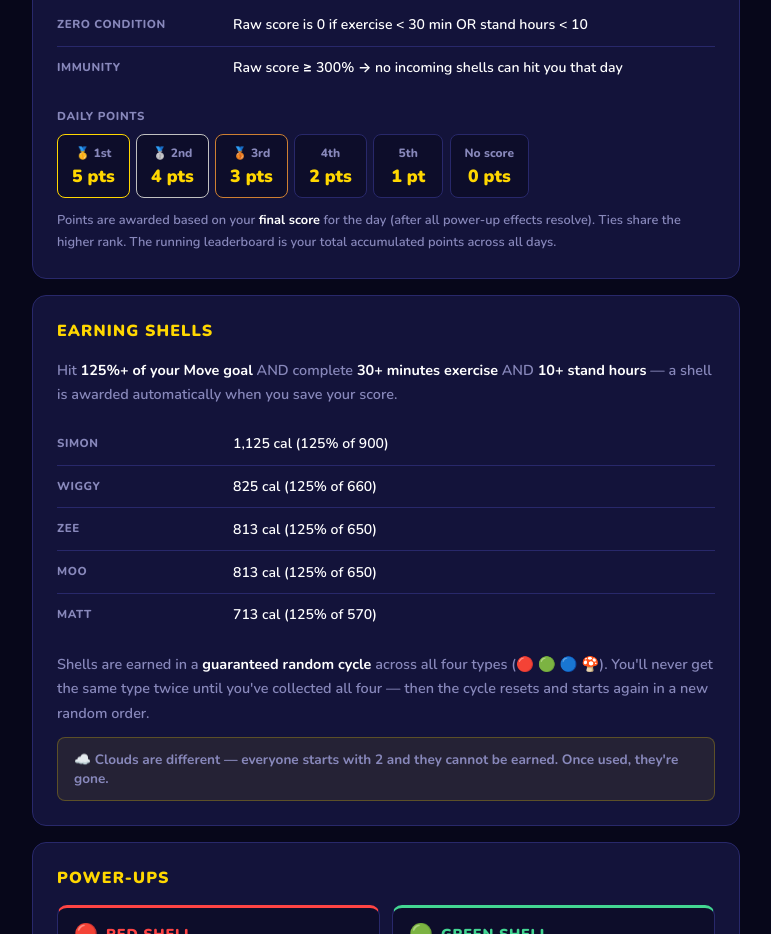
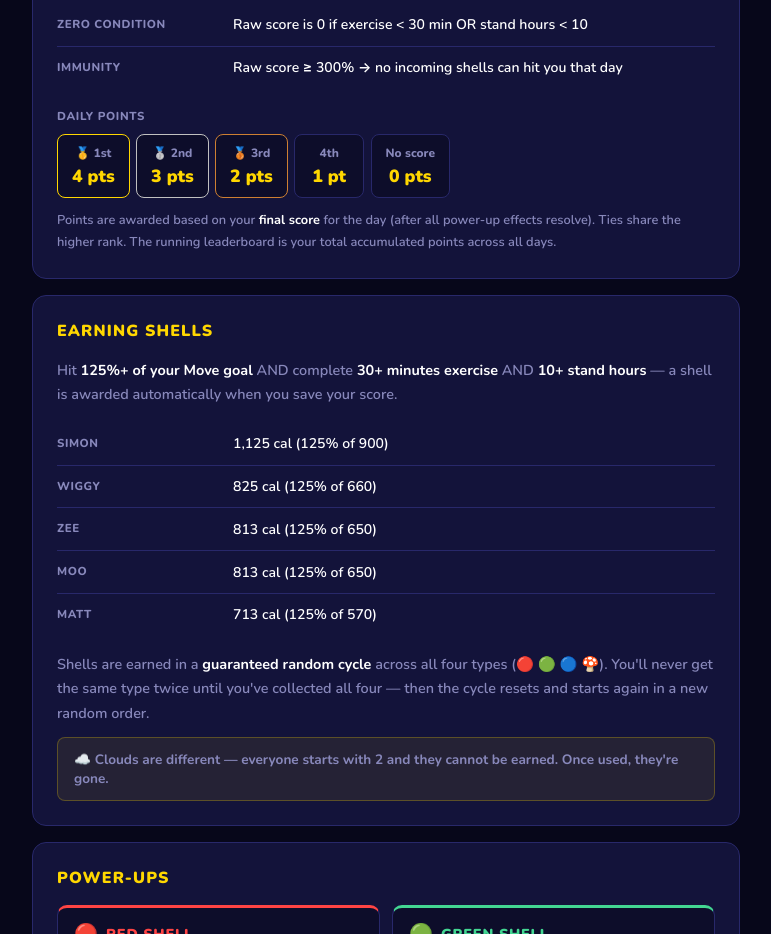
Before and after one commit to simonjamesgreen/rings-club, a React (Vite) app: page /rules in a window 1280 px wide. Shown: the part 820-1754 px from the top of the page, without its empty margins (254-1025 px from the left). Built offline with nearby package versions, Linux system fonts and the light colour scheme.

Commit message:
tweak: points scale 4-3-2-1 for 4 players

```diff
--- a/src/pages/Rules.jsx
+++ b/src/pages/Rules.jsx
@@ -60,11 +60,10 @@ export default function Rules() {
         <div className="rules-points-table">
           <p className="rules-examples-title" style={{ marginTop: '1.25rem', marginBottom: '0.6rem' }}>Daily points</p>
           <div className="points-grid">
-            <div className="points-row rank-1"><span className="points-rank">🥇 1st</span><span className="points-val">5 pts</span></div>
-            <div className="points-row rank-2"><span className="points-rank">🥈 2nd</span><span className="points-val">4 pts</span></div>
-            <div className="points-row rank-3"><span className="points-rank">🥉 3rd</span><span className="points-val">3 pts</span></div>
-            <div className="points-row"><span className="points-rank">4th</span><span className="points-val">2 pts</span></div>
-            <div className="points-row"><span className="points-rank">5th</span><span className="points-val">1 pt</span></div>
+            <div className="points-row rank-1"><span className="points-rank">🥇 1st</span><span className="points-val">4 pts</span></div>
+            <div className="points-row rank-2"><span className="points-rank">🥈 2nd</span><span className="points-val">3 pts</span></div>
+            <div className="points-row rank-3"><span className="points-rank">🥉 3rd</span><span className="points-val">2 pts</span></div>
+            <div className="points-row"><span className="points-rank">4th</span><span className="points-val">1 pt</span></div>
             <div className="points-row"><span className="points-rank">No score</span><span className="points-val">0 pts</span></div>
           </div>
           <p className="rules-text" style={{ marginTop: '0.75rem', fontSize: '0.8rem' }}>
```
Also changed, not shown: src/lib/shellEngine.js.
